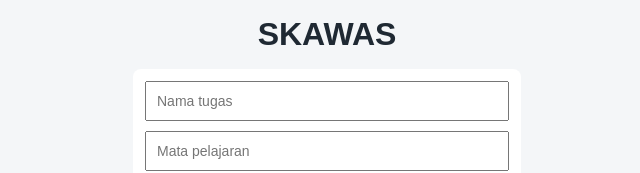
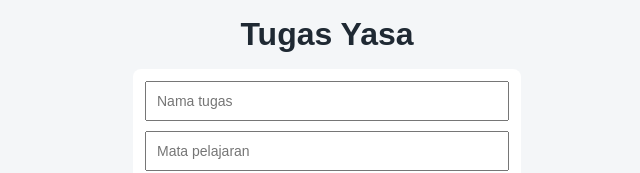
Before and after one commit to yasagiriderma579/WebTugas, a plain HTML site: page index.html in a window 1280 px wide. Shown: the top 173 px of the page, without its empty margins (313-953 px from the left). Drawn offline with Linux system fonts and the light colour scheme.

Commit message:
Rename project from SKAWAS to Tugas Yasa

```diff
--- a/index.html
+++ b/index.html
@@ -3,7 +3,7 @@
 <head>
     <meta charset="UTF-8">
     <meta name="viewport" content="width=device-width, initial-scale=1.0">
-    <title>SKAWAS</title>
+    <title>Tugas Yasa</title>
 
     <link rel="manifest" href="manifest.json">
 
@@ -95,7 +95,7 @@
 <body>
 
 <div class="app">
-    <h1>SKAWAS</h1>
+    <h1>Tugas Yasa</h1>
 
     <div class="form">
         <input type="text" id="judul" placeholder="Nama tugas">
```
